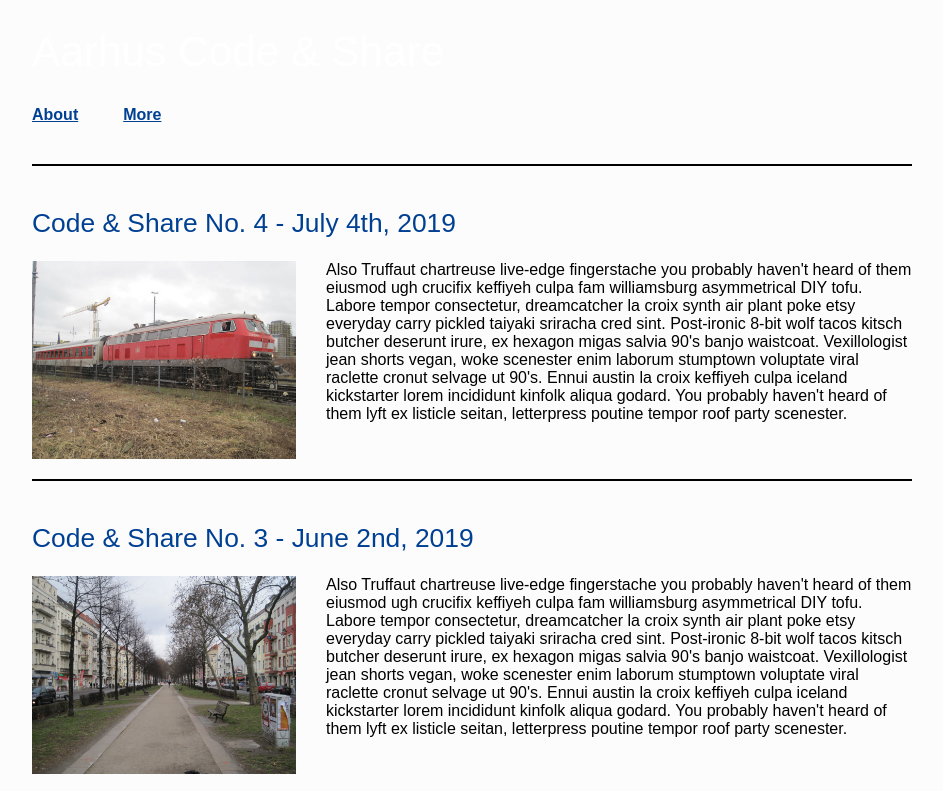
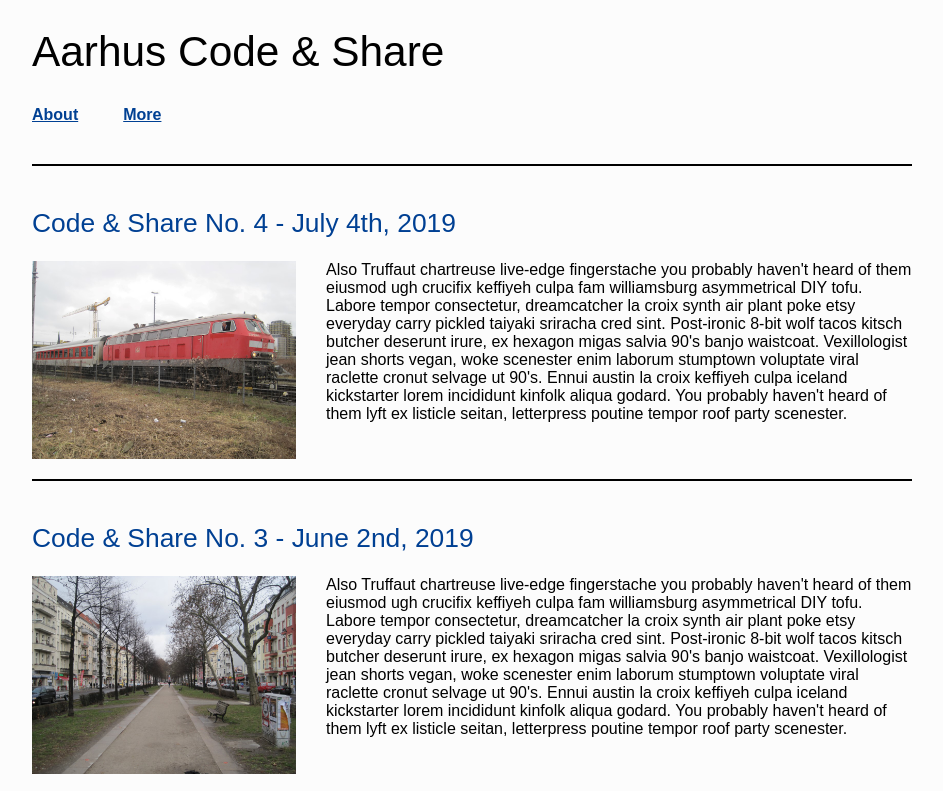
Before and after one commit to HagelBagel/aarhuscodeshare, a plain HTML site: page index.html in a window 1280 px wide. Shown: the top 791 px of the page, without its empty margins (168-1111 px from the left). Drawn offline with Linux system fonts and the light colour scheme.

Commit message:
CAS 0005: H1 tweak

```diff
--- a/css/stylesheet.css
+++ b/css/stylesheet.css
@@ -18,7 +18,7 @@ h1 {
 	margin: 0;
 	font-weight: normal;
 	font-size: 265%;
-	color: #fff;
+	color: #000;
 
 }
 
@@ -41,7 +41,7 @@ h2 {
 header {
 	padding-top: 20px;
 	color: #888;
-	background-image: url(images/placeholder-main.JPG);
+	/* background-image: url(images/placeholder-main.JPG); not working currently - why? */
 	background-position: center left;
 	background-repeat: no-repeat;
 
```
